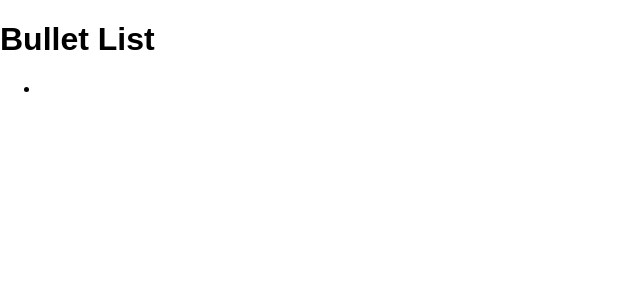
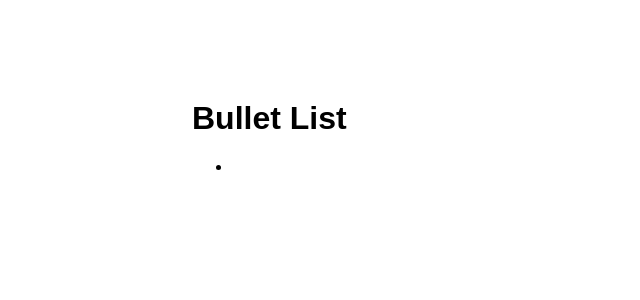
Before and after one commit to reactexcel/react-bullet-ui, a React app: page / in a window 1280 px wide. Shown: the top 300 px of the page, without its empty margins (0-640 px from the left). Built offline with nearby package versions, Linux system fonts and the light colour scheme.

Commit message:
font and color issue fixed

```diff
--- a/src/components/BulletList.js
+++ b/src/components/BulletList.js
@@ -214,7 +214,7 @@ class BulletList extends Component {
 			if( e.target.value.length == 0 ) {
 				timesBackspacePressed += 1;
 			}
-			if( timesBackspacePressed == 2 ){
+			if( timesBackspacePressed == 1 ){
 				this._deleteItem( e.target.id )
 			} else {
 				this.setState({ timesBackspacePressed: timesBackspacePressed })
--- a/src/styles/components/bulletslist.scss
+++ b/src/styles/components/bulletslist.scss
@@ -1,4 +1,12 @@
 #bullets-list{
+	margin: 0 auto;
+	width: 70%;
+	margin-top:100px;
+	font-size:16x;
+
+	input[type='text'] {
+		font-size:16px !important;
+	}
 
 	ul {
 		li {
@@ -11,6 +19,5 @@
 		outline: none;
 		padding:0px;
 		width: 100%;
-		color: gray;
 	}
 }
```
